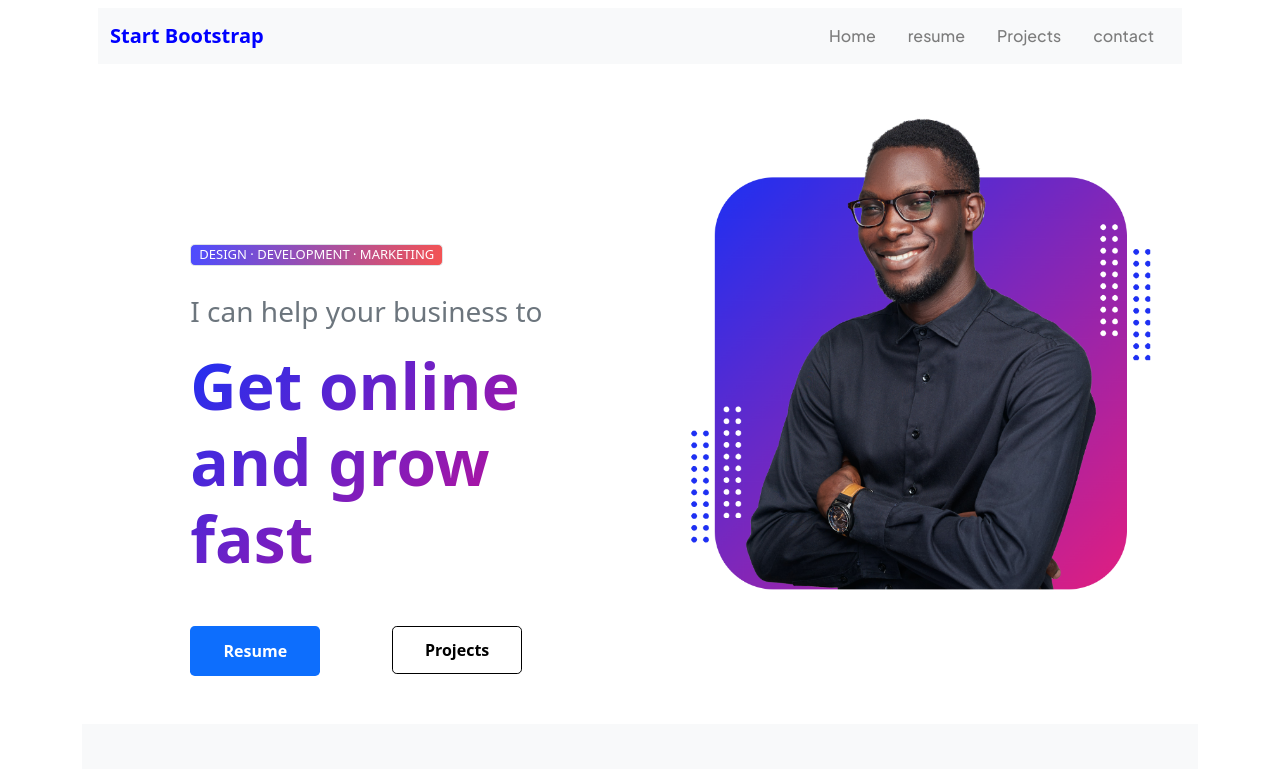
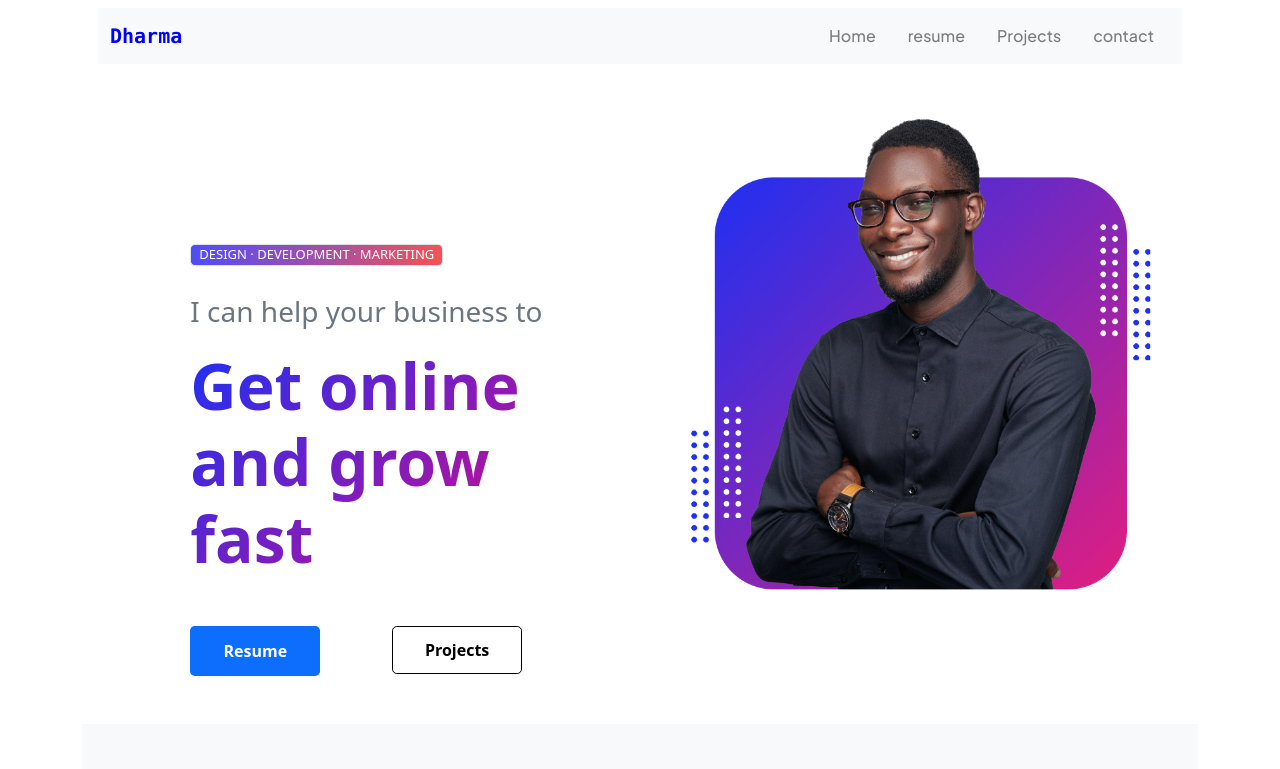
Before and after one commit to dharmagktr/projectTwo, a plain HTML site: page index.html in a window 1280 px wide. Shown: the top 769 px of the page. Drawn offline with Linux system fonts and the light colour scheme.

Commit message:
add projectTwo master

```diff
--- a/index.html
+++ b/index.html
@@ -19,7 +19,7 @@
 
             <nav class="navbar navbar-expand-lg navbar-light bg-light mt-2 mx-3">
                 <div class="container-fluid">
-                    <a class="navbar-brand dprimary " href="#">Start Bootstrap</a>
+                    <a class="navbar-brand dprimary fw-bold font-monospace" href="#">Dharma</a>
                     <button class="navbar-toggler" type="button" data-bs-toggle="collapse"
                         data-bs-target="#navbarSupportedContent" aria-controls="navbarSupportedContent"
                         aria-expanded="false" aria-label="Toggle navigation">
```
